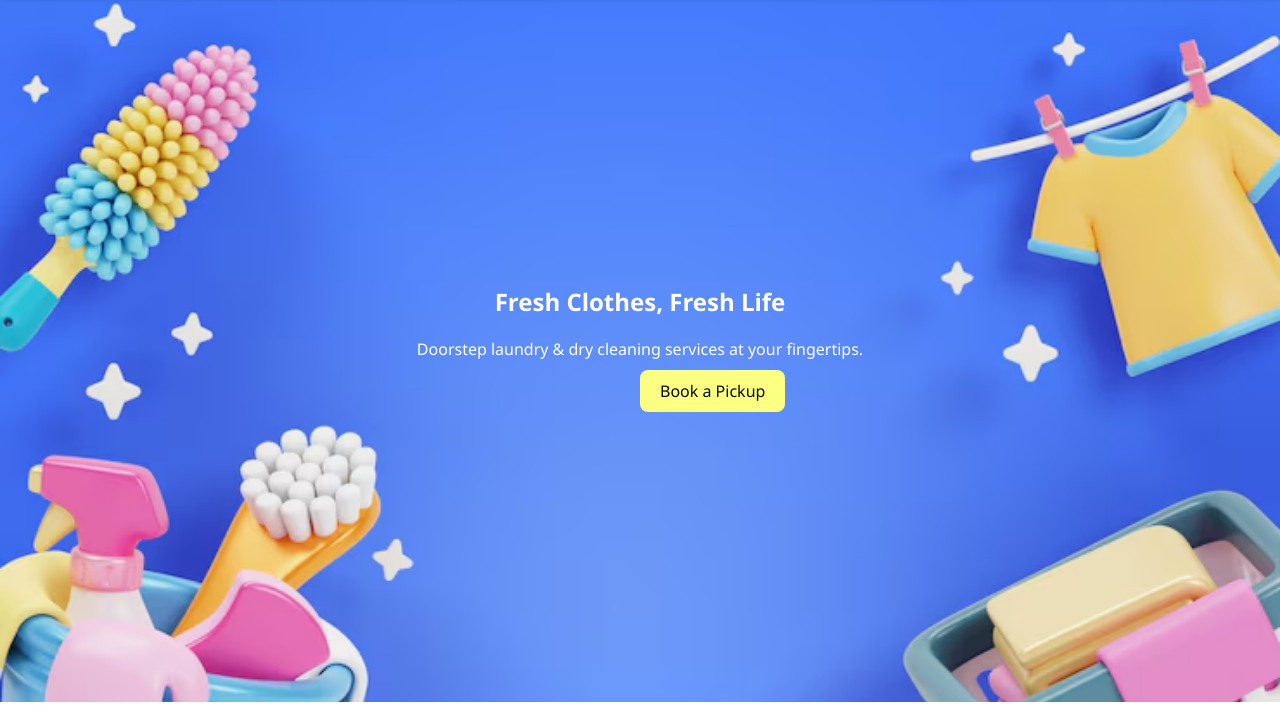
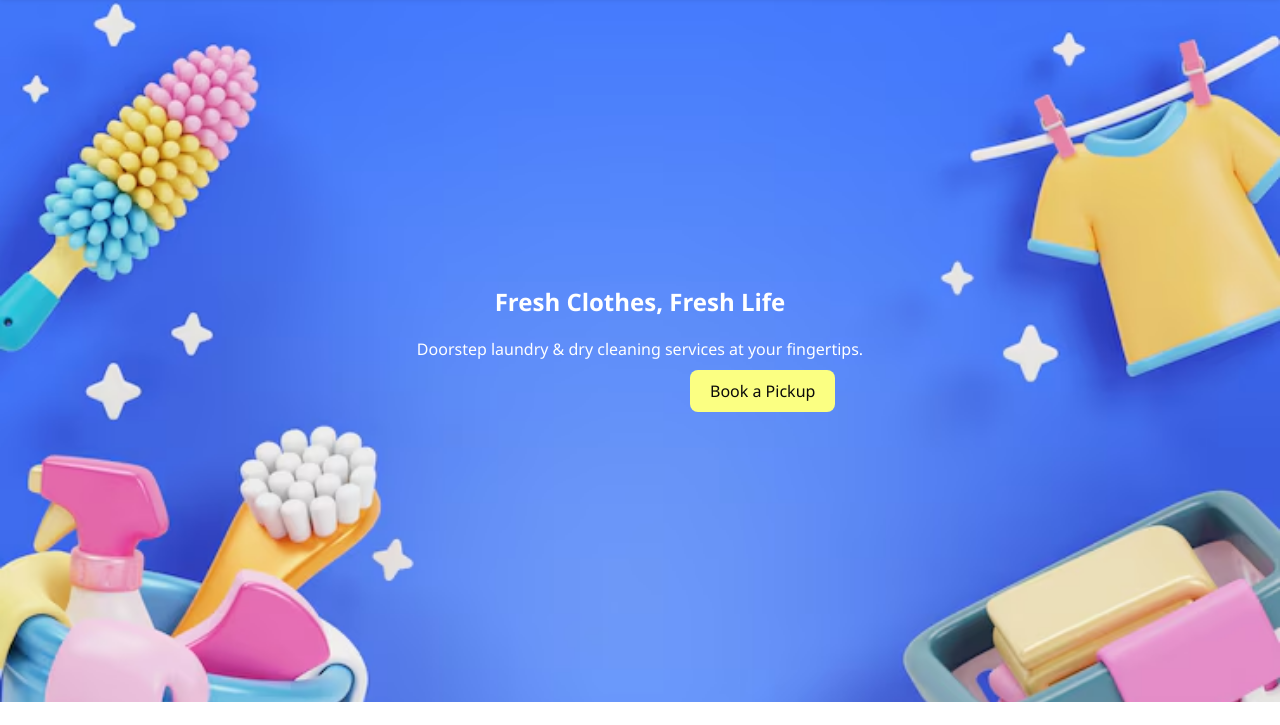
Before and after one commit to N-andini/login, a plain HTML site: page index.html in a window 1280 px wide. Shown: the part 75-800 px from the top of the page. Drawn offline with Linux system fonts and the light colour scheme.

Commit message:
adding file

```diff
--- a/index.css
+++ b/index.css
@@ -86,11 +86,12 @@ body {
 .btn {
   background: #fbff82;
   padding: 10px 20px;
+  margin-top: 20px;
   color: rgb(10, 10, 10);
   border-radius: 8px;
   text-decoration: none;
   border-top: 30px;
-  margin-left: 620px;
+  margin-left: 670px;
 }
 
 
```
